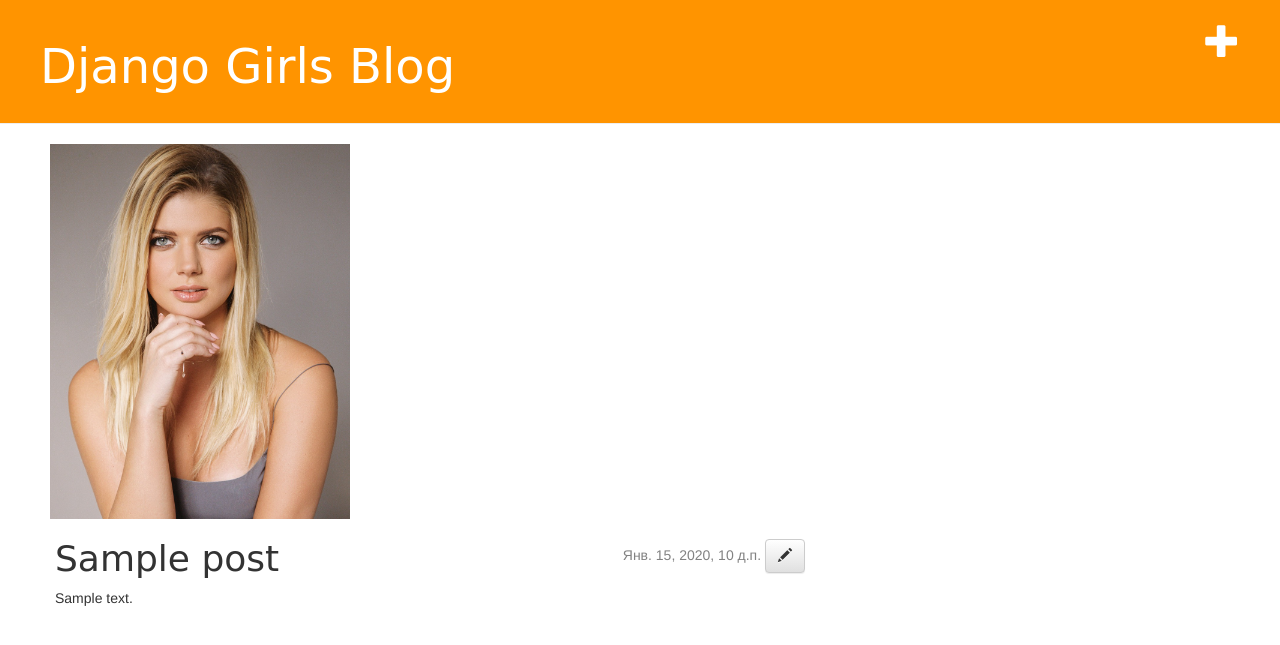
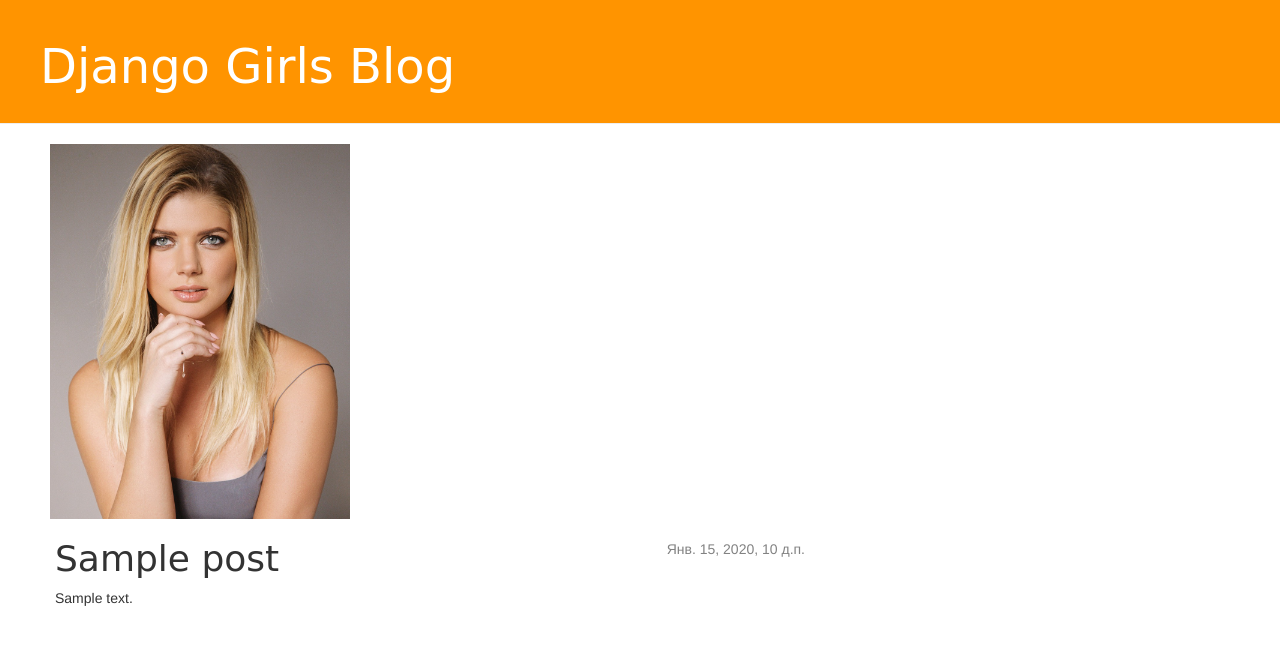
Before and after one commit to AndreySperansky/djgirls, a Django app: template blog/templates/blog/post_detail.html in a window 1280 px wide. Shown: the top 645 px of the page. Run offline with Django 3.2, Linux system fonts and the light colour scheme; the template is opened without the code that fills it: most values are stand-ins (such as "Sample title", 1, 10 or a date in 2020); some libraries are stand-ins or nearby versions.

Commit message:
Добавлена безопасность

```diff
--- a/blog/templates/blog/base.html
+++ b/blog/templates/blog/base.html
@@ -10,7 +10,9 @@
     </head>
     <body>
         <div class="page-header">
-            <a href="{% url 'post_new' %}" class="top-menu"><span class="glyphicon glyphicon-plus"></span></a>
+            {% if user.is_authenticated %}
+                <a href="{% url 'post_new' %}" class="top-menu"><span class="glyphicon glyphicon-plus"></span></a>
+            {% endif %}
             <h1><a href="/">Django Girls Blog</a></h1>
         </div>
         <img src="{% static "images/zadorozhnaya-1.jpg" %}" alt="zadorozhnaya" >
--- a/blog/templates/blog/post_detail.html
+++ b/blog/templates/blog/post_detail.html
@@ -5,7 +5,10 @@
         {% if post.published_date %}
             <div class="date">
                 {{ post.published_date }}
-                <a class="btn btn-default" href="{% url 'post_edit' pk=post.pk %}"><span class="glyphicon glyphicon-pencil"></span></a>
+                {% if user.is_authenticated %}
+                    <a class="btn btn-default" href="{% url 'post_edit' pk=post.pk %}">
+                        <span class="glyphicon glyphicon-pencil"></span></a>
+                {% endif %}
             </div>
         {% endif %}
     {# код кнопки редактирования #}
```
